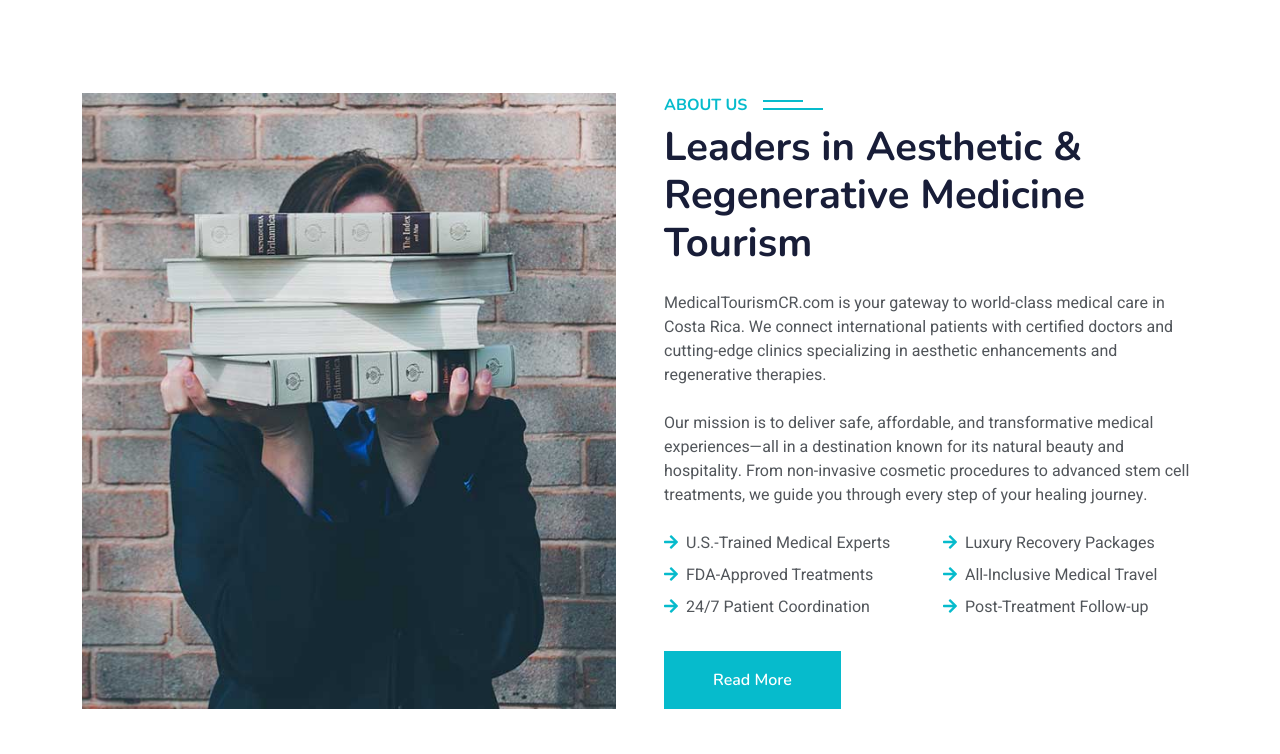
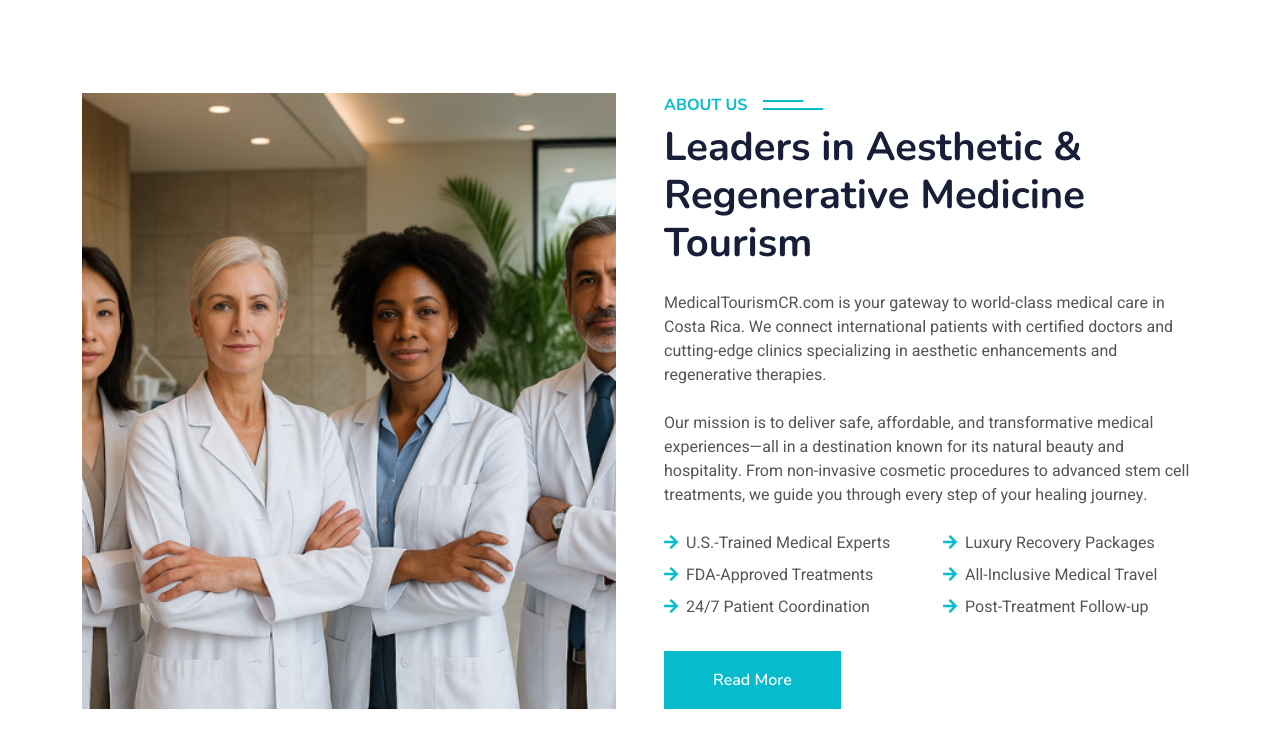
Before and after one commit to aibotsacademy/medicalTourism, a plain HTML site: page index.html in a window 1280 px wide. Shown: the part 1446-2200 px from the top of the page. Drawn offline with nearby package versions, Linux system fonts and the light colour scheme.

Commit message:
Update index.html

```diff
--- a/index.html
+++ b/index.html
@@ -177,7 +177,7 @@
         <div class="row g-5">
             <div class="col-lg-6 wow fadeInUp" data-wow-delay="0.1s" style="min-height: 400px;">
                 <div class="position-relative h-100">
-                    <img class="img-fluid position-absolute w-100 h-100" src="img/about.jpg" alt="About Medical Tourism CR" style="object-fit: cover;">
+                    <img class="img-fluid position-absolute w-100 h-100" src="img/doctors.png" alt="About Medical Tourism CR" style="object-fit: cover;">
                 </div>
             </div>
             <div class="col-lg-6 wow fadeInUp" data-wow-delay="0.3s">
```
